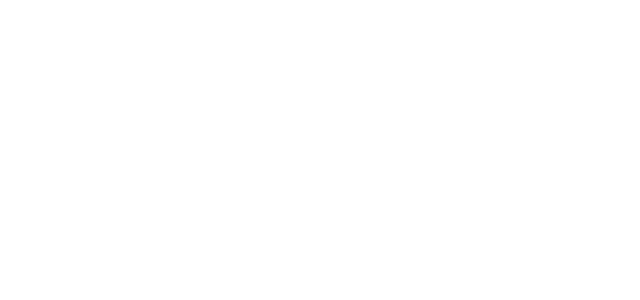
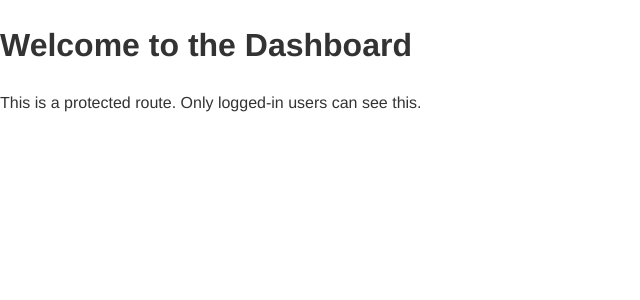
Before and after one commit to ABF00711/XOR-AI-ML-, a React (Create React App) app in the folder frontend/: page /dashboard in a window 1280 px wide. Before the commit this address had no page. Shown: the top 300 px of the page, without its empty margins (0-640 px from the left). Built offline with nearby package versions, Linux system fonts and the light colour scheme.

Commit message:
feat(Dashboard): add dashboard

```diff
--- a/frontend/src/App.js
+++ b/frontend/src/App.js
@@ -3,6 +3,7 @@
 import {BrowserRouter, Route, Routes} from 'react-router-dom';
 import Login from './Pages/Login';
 import Register from './Pages/Register';
+import Dashboard from './Pages/Dashboard';
 
 function App() {
   return (
@@ -12,6 +13,7 @@
           <Routes>
             <Route path="/" element={<Login />} />
             <Route path="/register" element={<Register />} />
+            <Route path="/dashboard" element={<Dashboard />} />
           </Routes>
         </BrowserRouter>
       </div>
--- /dev/null
+++ b/frontend/src/Pages/Dashboard/index.js
@@ -0,0 +1,11 @@
+function Dashboard () {
+
+    return (
+        <div>
+            <h1>Welcome to the Dashboard</h1>
+            <p>This is a protected route. Only logged-in users can see this.</p>
+        </div>
+    );
+}
+
+export default Dashboard;
```
Also changed, not shown: frontend/src/Pages/Dashboard/index.css (added).
